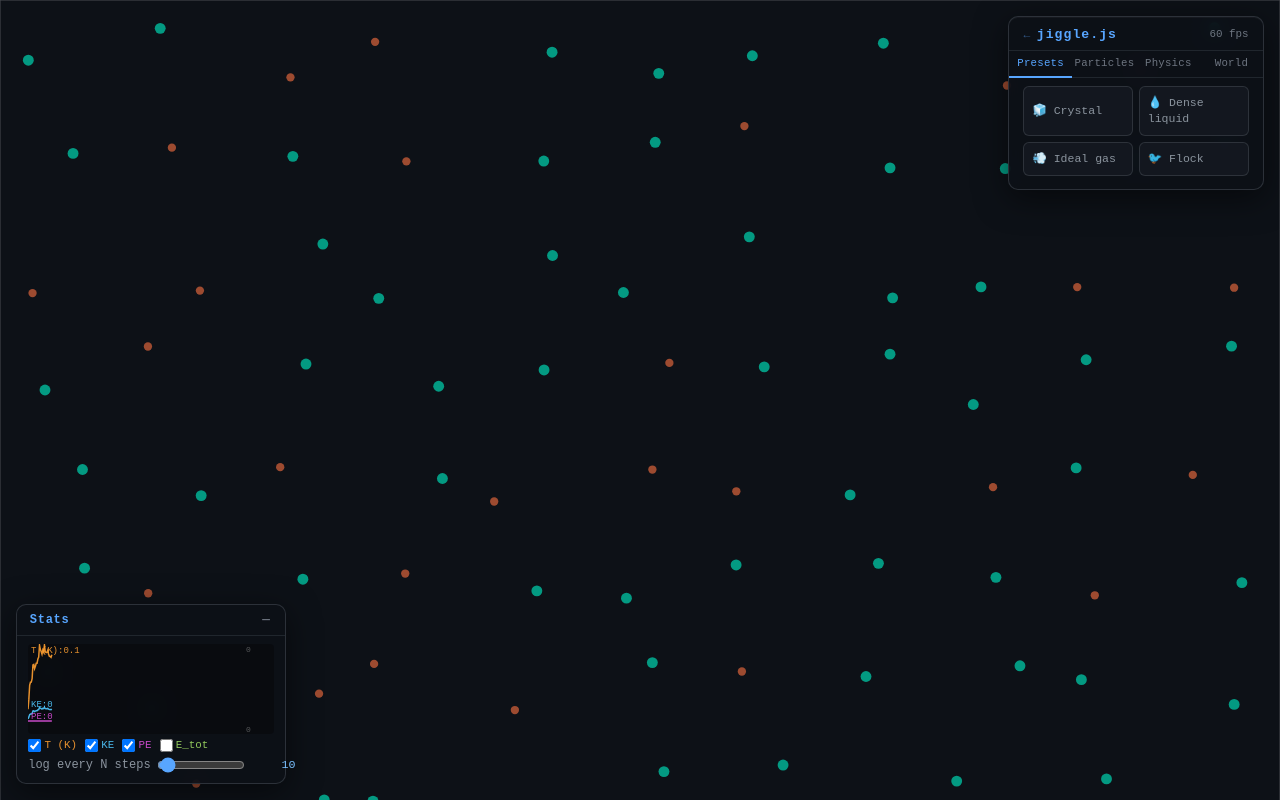
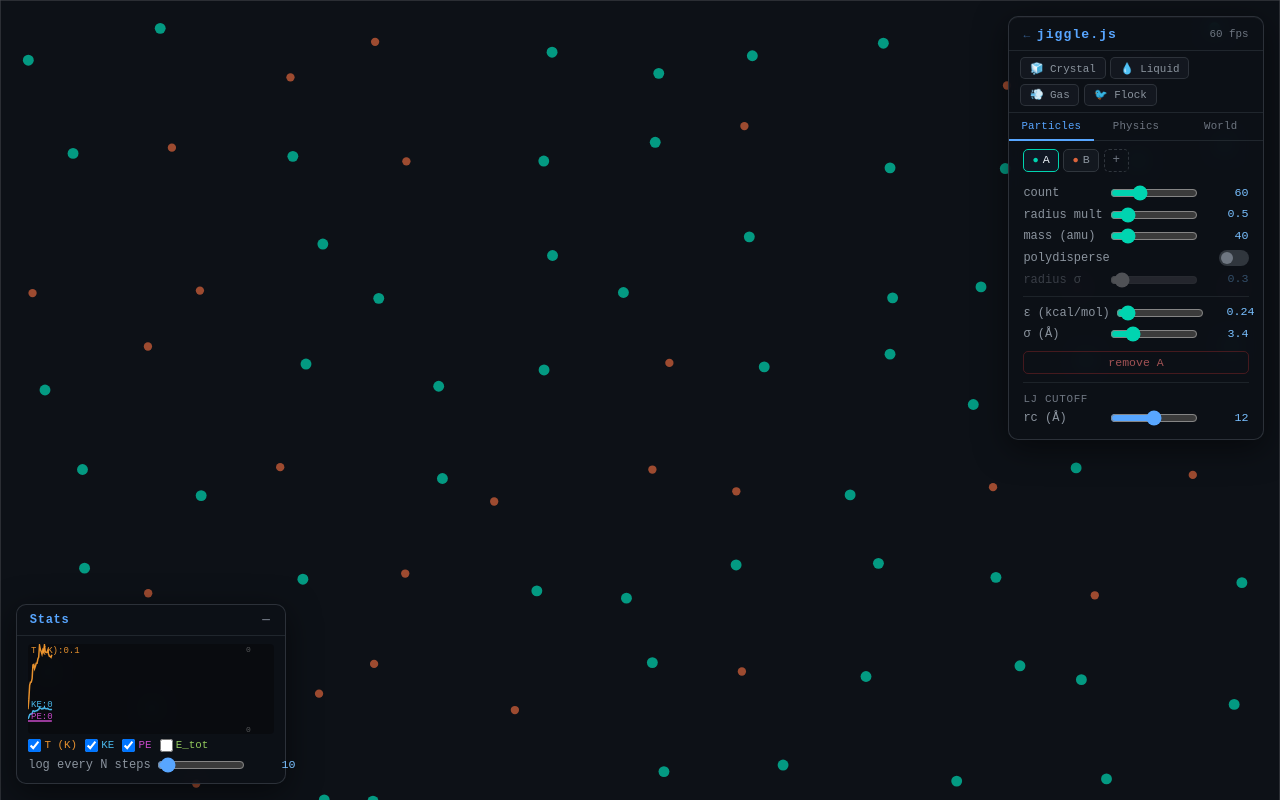
Before and after one commit to roncofaber/jiggle.js, a website: page demo/playground.html in a window 1280 px wide. Drawn offline with Linux system fonts and the light colour scheme.

Commit message:
Move presets out of tab — compact strip between header and tabs

```diff
--- a/demo/playground.html
+++ b/demo/playground.html
@@ -125,13 +125,18 @@
         }
         .sp-remove:hover { border-color: rgba(200,50,50,0.7); color: #f85149; background: rgba(200,50,50,0.08); }
 
-        /* ── Preset buttons ──────────────────────────────────────────── */
-        .preset-grid { display: grid; grid-template-columns: 1fr 1fr; gap: 0.35rem; }
+        /* ── Preset strip ────────────────────────────────────────────── */
+        #preset-strip {
+            display: flex; gap: 0.3rem; flex-wrap: wrap;
+            padding: 0.4rem 0.7rem;
+            border-bottom: 1px solid rgba(48,54,61,0.6);
+            flex-shrink: 0;
+        }
         .preset-btn {
-            padding: 0.5rem 0.5rem; border-radius: 6px;
+            padding: 0.22rem 0.55rem; border-radius: 5px;
             border: 1px solid rgba(48,54,61,0.9); background: rgba(22,27,34,0.8);
-            color: #8b949e; font-family: monospace; font-size: 0.72rem;
-            cursor: pointer; text-align: left; transition: all 0.15s; line-height: 1.4;
+            color: #8b949e; font-family: monospace; font-size: 0.68rem;
+            cursor: pointer; transition: all 0.15s; white-space: nowrap;
         }
         .preset-btn:hover { border-color: #58a6ff55; color: #e6edf3; background: rgba(32,40,52,0.9); }
 
@@ -178,27 +183,21 @@
         <span id="fps"></span>
     </div>
 
+    <div id="preset-strip">
+        <button class="preset-btn" data-preset="crystal">🧊 Crystal</button>
+        <button class="preset-btn" data-preset="liquid">💧 Liquid</button>
+        <button class="preset-btn" data-preset="gas">💨 Gas</button>
+        <button class="preset-btn" data-preset="flock">🐦 Flock</button>
+    </div>
+
     <div id="tab-bar">
-        <button class="tab-btn active" data-tab="presets">Presets</button>
-        <button class="tab-btn" data-tab="particles">Particles</button>
+        <button class="tab-btn active" data-tab="particles">Particles</button>
         <button class="tab-btn" data-tab="physics">Physics</button>
         <button class="tab-btn" data-tab="world">World</button>
     </div>
 
-    <!-- Presets tab -->
-    <div id="tab-presets" class="tab-panel active">
-        <div class="tab-content">
-            <div class="preset-grid">
-                <button class="preset-btn" data-preset="crystal">🧊 Crystal</button>
-                <button class="preset-btn" data-preset="liquid">💧 Dense liquid</button>
-                <button class="preset-btn" data-preset="gas">💨 Ideal gas</button>
-                <button class="preset-btn" data-preset="flock">🐦 Flock</button>
-            </div>
-        </div>
-    </div>
-
     <!-- Particles tab -->
-    <div id="tab-particles" class="tab-panel">
+    <div id="tab-particles" class="tab-panel active">
         <div class="tab-content">
             <div id="species-tab-strip"></div>
             <div id="species-panel"></div>
```
